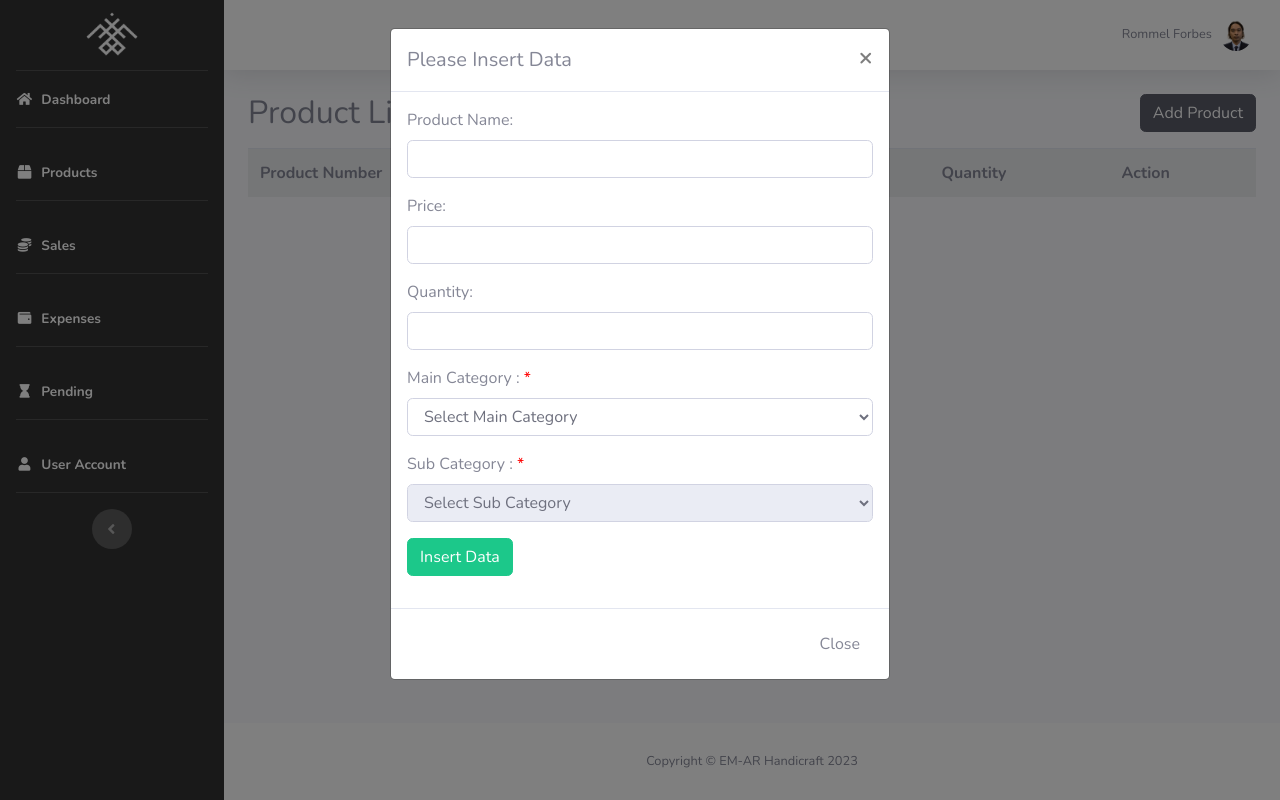
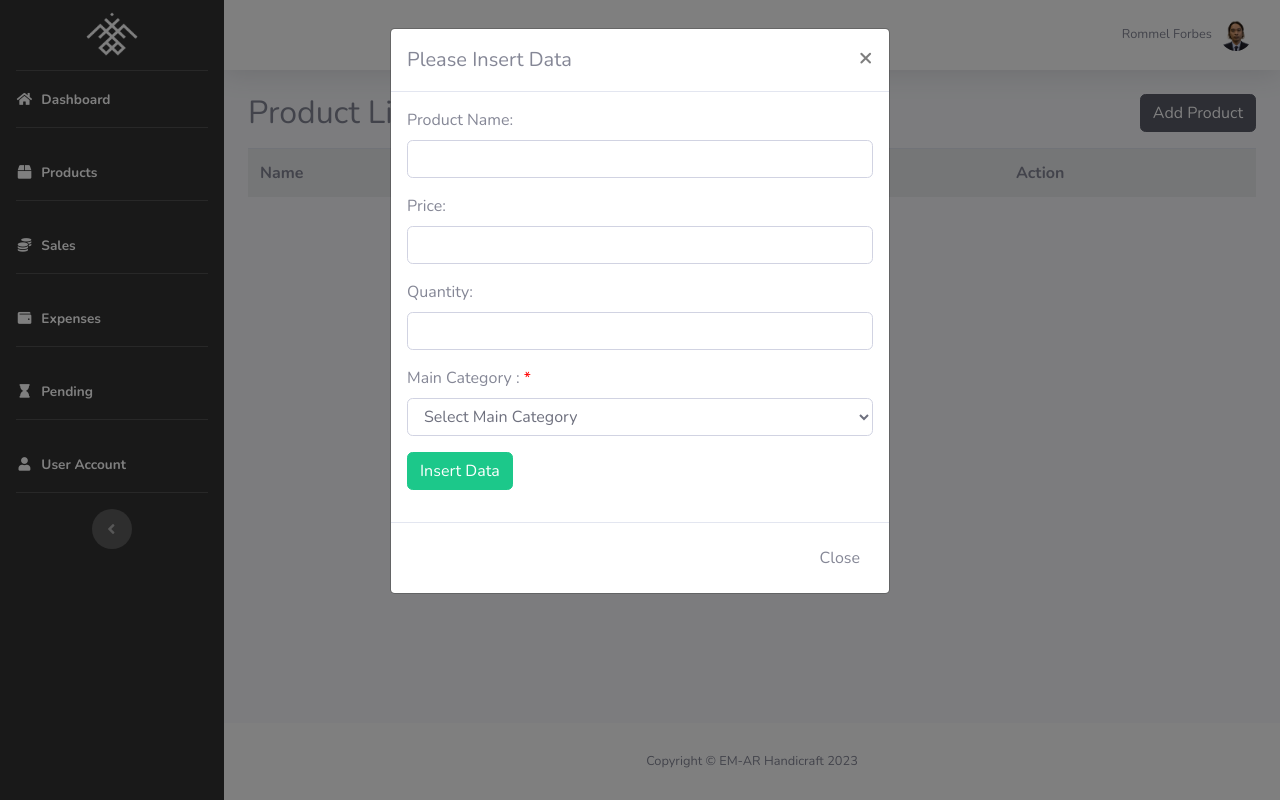
Before and after one commit to akosigio/Edit, a Flask app: page /product in a window 1280 px wide, after a click on "Add Product". Run offline with Flask 3, Linux system fonts and the light colour scheme; data that the repository does not hold is empty; some libraries are stand-ins or nearby versions.

Commit message:
files upload

```diff
--- a/app.py
+++ b/app.py
@@ -61,7 +61,6 @@
         price = request.form.get('price')
         quantity = request.form.get('quantity')
         m_category = request.form.get('m_category')
-        s_category = request.form.get('s_category')
 
         # Check if m_category is present in the request
         if m_category is None:
@@ -84,7 +83,7 @@
         barcode_path = f"static/img/{barcode_number}"
         barcode_format.save(barcode_path, options=saving_options, text=product_info)
         cursor = connection.cursor()
-        cursor.execute("INSERT INTO product (p_name, price, quantity, m_category, s_category, barcode) VALUES (%s, %s, %s, %s, %s, %s)", (p_name, price, quantity, m_category, s_category, barcode_number))
+        cursor.execute("INSERT INTO product (p_name, price, quantity, m_category, barcode) VALUES (%s, %s, %s, %s, %s)", (p_name, price, quantity, m_category, barcode_number))
         connection.commit()
         flash("Data Inserted Successfully")
         return redirect(url_for('product'))
@@ -107,9 +106,8 @@
         price = request.form['price']
         quantity = request.form['quantity']
         m_category = request.form['m_category']
-        s_category = request.form['s_category']
         cursor = connection.cursor()
-        cursor.execute("UPDATE product SET p_name=%s, price=%s, quantity=%s, m_category=%s, s_category=%s, WHERE id=%s", (p_name, price, quantity, m_category, s_category, id_data))
+        cursor.execute("UPDATE product SET p_name=%s, price=%s, quantity=%s, m_category=%s, WHERE id=%s", (p_name, price, quantity, m_category, id_data))
         connection.commit()
         flash("Data Updated Successfully")
         return redirect(url_for('product'))
--- a/templates/product.html
+++ b/templates/product.html
@@ -173,8 +173,7 @@
 
              <table class="table table-striped">
                <tr>
-                    <th>Product Number</th>
-                    <th>Product Name</th>
+                    <th>Name</th>
                     <th>Price</th>
                     <th>Quantity</th>
                     <th>Action</th>
@@ -182,7 +181,6 @@
 
                       {% for row in product %}
                       <tr>
-                          <td>{{row.1}}</td>
                           <td>{{row.2}}</td>
                           <td>{{row.3}}</td>
                           <td>{{row.4}}</td>
@@ -222,10 +220,6 @@
                      <div class="form-group">
                         <label>Main Category:</label>
                         <input type="text" class="form-control" name="m_category" value="{{row.5 }}">
-                     </div>
-                     <div class="form-group">
-                        <label>Sub Category:</label>
-                        <input type="text" class="form-control" name="s_category" value="{{row.6 }}">
                      </div>
                      <div class="form-group">
                         <button class="btn btn-success" type="submit">Update</button>
@@ -283,70 +277,7 @@
                         </select>
                     </div>
 
-                    <div class="form-group">
-                        <label>Sub Category : <span style="color:red">*</span></label>
-                        <select class="form-control semester" name="s_category" disabled>
-                            <option value="">Select Sub Category</option>
-                            <option value="Home Decor">Home Decor</option>
-                            <option value="Outdoor">Outdoor</option>
-                            <option value="Furniture">Furniture</option>
-                            <option value="Fashion">Fashion</option>
-                        </select>
-                    </div>
 
-                    <script>
-                        // Get the year and semester select elements
-                        var yearSelect = document.querySelector('.year');
-                        var semesterSelect = document.querySelector('.semester');
-
-                        // Add an event listener to the year select element
-                        yearSelect.addEventListener('change', function() {
-                            // Enable the semester select element
-                            semesterSelect.removeAttribute('disabled');
-
-                            // Clear all options from the semester select element
-                            semesterSelect.innerHTML = '';
-
-                            // Add the default "Select Semester" option
-                            var defaultOption = document.createElement('option');
-                            defaultOption.text = 'Select Sub Category';
-                            semesterSelect.add(defaultOption);
-
-                            // Add the semester options based on the selected year
-                            if (yearSelect.value === 'Home Decor') {
-                                var option1 = document.createElement('option');
-                                option1.text = 'Basket';
-                                semesterSelect.add(option1);
-
-                                var option2 = document.createElement('option');
-                                option2.text = 'Mirror';
-                                semesterSelect.add(option2);
-                            } else if (yearSelect.value === 'Outdoor') {
-                                var option1 = document.createElement('option');
-                                option1.text = 'Vase';
-                                semesterSelect.add(option1);
-
-                                var option2 = document.createElement('option');
-                                option2.text = 'Planters';
-                                semesterSelect.add(option2);
-                            } else if (yearSelect.value === 'Furniture') {
-                                var option1 = document.createElement('option');
-                                option1.text = 'Chair';
-                                semesterSelect.add(option1);
-
-                                var option2 = document.createElement('option');
-                                option2.text = 'Sofa';
-                                semesterSelect.add(option2);
-                            } else if (yearSelect.value === 'Fashion') {
-                                var option1 = document.createElement('option');
-                                option1.text = 'Slippers';
-                                semesterSelect.add(option1);
-
-                                var option2 = document.createElement('option');
-                                option2.text = 'Shoes';
-                                semesterSelect.add(option2);
-                            }
-                        });
                     </script>
                      <div class="form-group">
                         <button class="btn btn-success" type="submit">Insert Data</button>
```
Also changed, not shown: templates/addproduct.html (+3 -12 lines), static/img/075201118458.svg (added), static/img/124687790481.svg (added), static/img/478423007100.svg (added), static/img/538324648270.svg (added), static/img/655868709918.svg (added).
